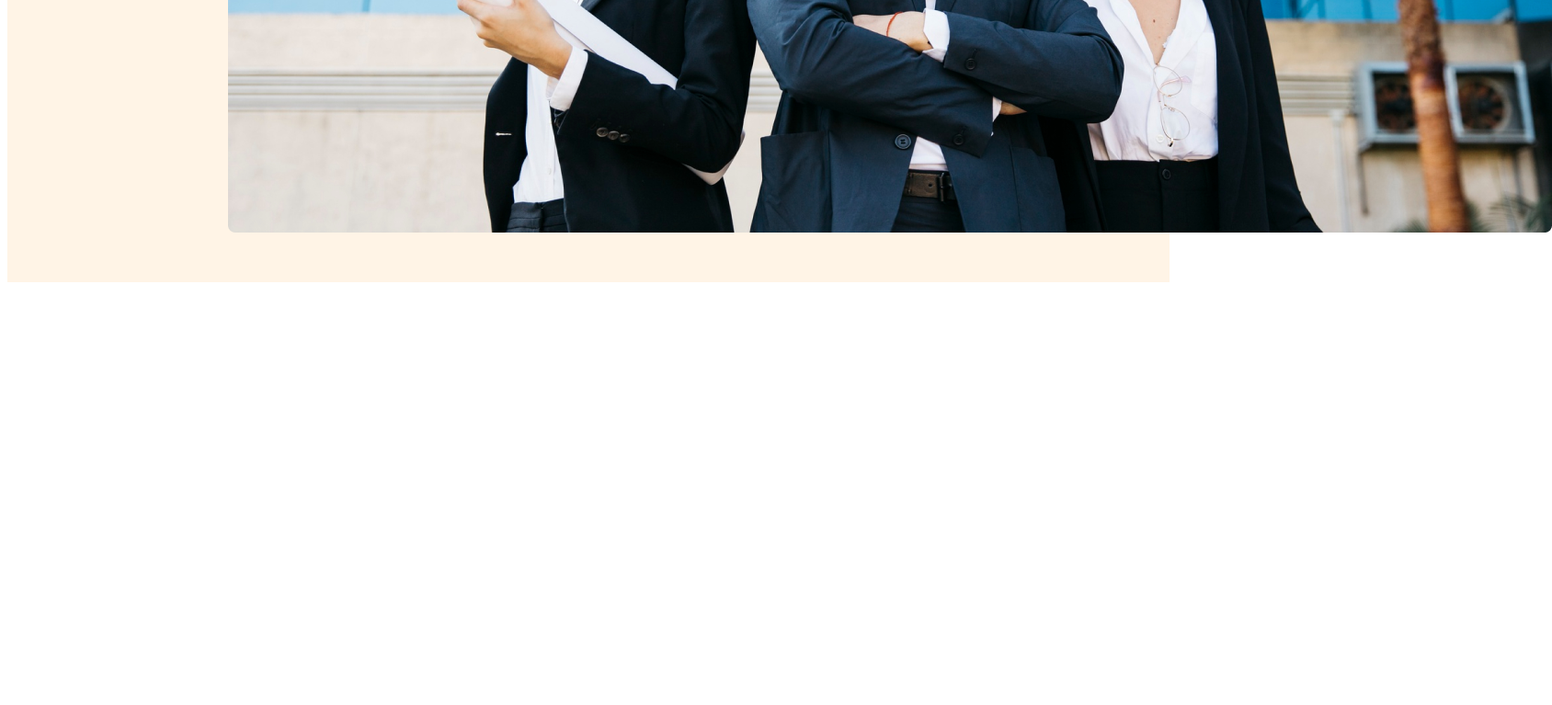
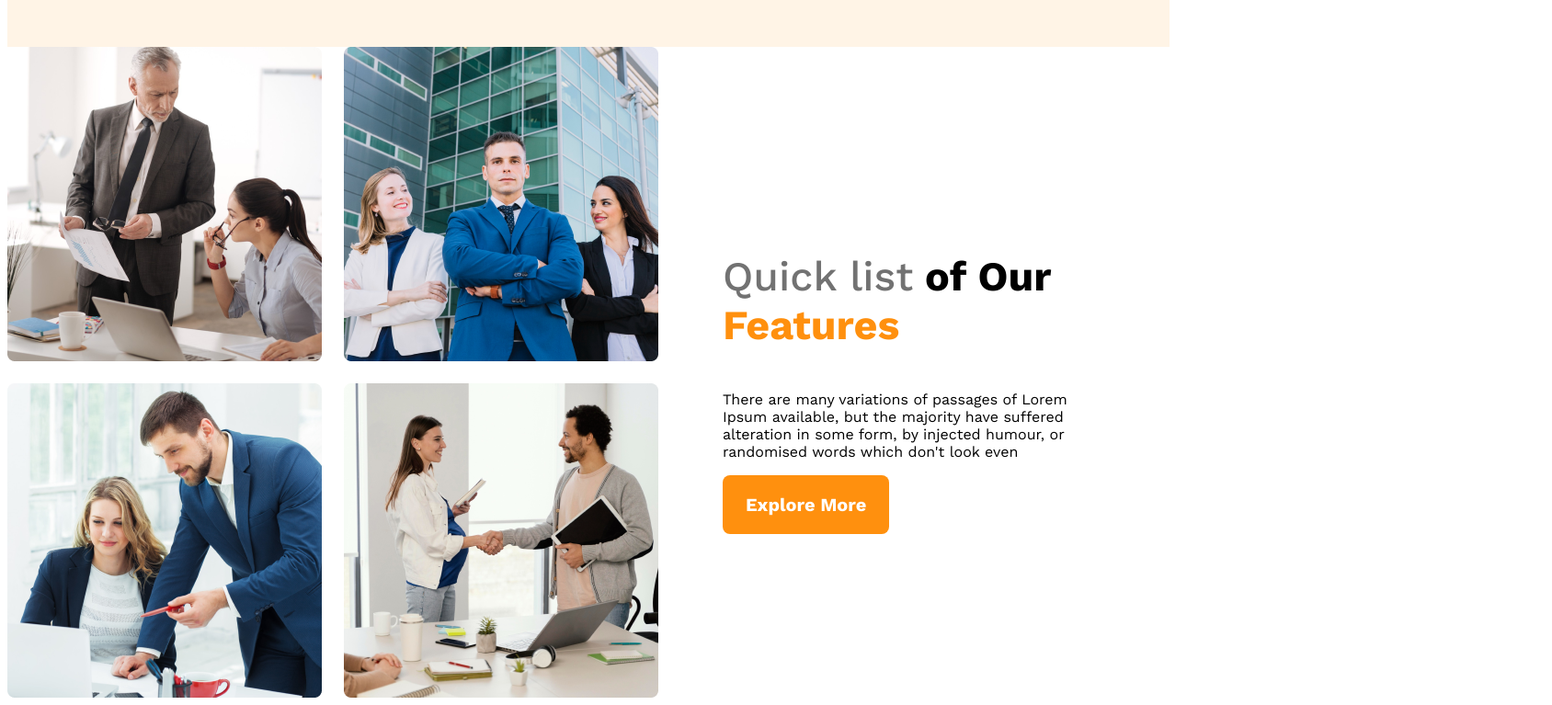
Before and after one commit to airabiul/g3-architects-website, a plain HTML site: page index.html in a window 1280 px wide. Shown: the part 960-1727 px from the top of the page at 92% size, 1688 px wide, since content can reach past the window. Before the commit the page ends 1275 px from the top, so only its background shows below. Drawn offline with nearby package versions, Linux system fonts and the light colour scheme.

Commit message:
team section update

```diff
--- a/index.html
+++ b/index.html
@@ -6,6 +6,7 @@
     <title>g3-architects-website</title>
     <link rel="stylesheet" href="style.css">
 </head>
+<!-- header start -->
 <header>
     <nav>
         <h3 class="nav-title">G3 Architects</h3>
@@ -22,11 +23,26 @@
         <p class="banner-description">There are many variations of passages of Lorem Ipsum available, but the majority have suffered alteration in some form, by injected humour, or randomised words which don't look even</p>
         <button class="btn-primary">Explore More</button>
         </div>
-     <img src="images/banner.png" alt="">
+     <img class="banner-image" src="images/banner.png" alt="">
     </div>
 </header>
+<!-- header end -->
 <body>
     <main>
+        <!-- team sectiom start here -->
+        <section class="team-container">
+            <div class="team-img-container">
+                <img src="images/team1.png" alt="">
+                <img src="images/team2.png" alt="">
+                <img src="images/team3.png" alt="">
+                <img src="images/team4.png" alt="">
+            </div>
+            <div class="team-contant">
+                <h3 class="team-titla"><span class="quick-list">Quick list</span> <span class="of-our">of Our</span> <span class="text-features">Features</span></h3>
+                <p class="team-description">There are many variations of passages of Lorem Ipsum available, but the majority have suffered alteration in some form, by injected humour, or randomised words which don't look even</p>
+                <button class="btn-primary">Explore More</button>
+            </div>
+        </section>
 
     </main>
     <footer>
--- a/style.css
+++ b/style.css
@@ -7,7 +7,14 @@
 }
 /* share style */
 .btn-primary{
-
+  border-radius: 8px;
+  background: #FF900E;
+  padding: 20px 25px;
+  color: #FFF;
+  font-size: 1.25rem;
+  font-weight: 700;
+  cursor: pointer;
+  border: 0;
 }
 
 /* header style stare here */
@@ -60,3 +67,58 @@ nav ul li a {
   color: #727272;
   font-weight: 400;
 }
+.banner-image{
+  margin-top: 20px;
+  width: 100%;
+}
+/* main start here */
+main{
+  max-width: 1440px;
+  margin: 0 auto;
+}
+/* team section start */
+.team-container{
+  display: flex;
+  align-items: center;
+}
+.team-img-container{
+  display: grid;
+  grid-template-columns: repeat(2, 1fr);
+  gap: 1.5rem;
+}
+.team-contant{
+  padding-left: 70px;
+  padding-right: 70px;
+}
+.team-titla{
+  font-size: 2.8rem;
+}
+.team-titla .quick-list{
+  color: #727272;
+  font-weight: 500;
+}
+.text-features{
+  color: #FF900E;
+  font-weight: 700;
+}
+
+/* responsive mediya quary */
+  /* mobile devises */
+@media screen and (max-width:576px){
+  header{
+    padding: 20px;
+  }
+  nav{
+    flex-direction: column;
+  }
+}
+
+/* tablet devises */
+@media screen and (min-width: 576px) and (max-width: 960px) {
+  nav{
+    flex-direction: column;
+  }
+  header{
+    padding: 50px;
+  }
+}
```
